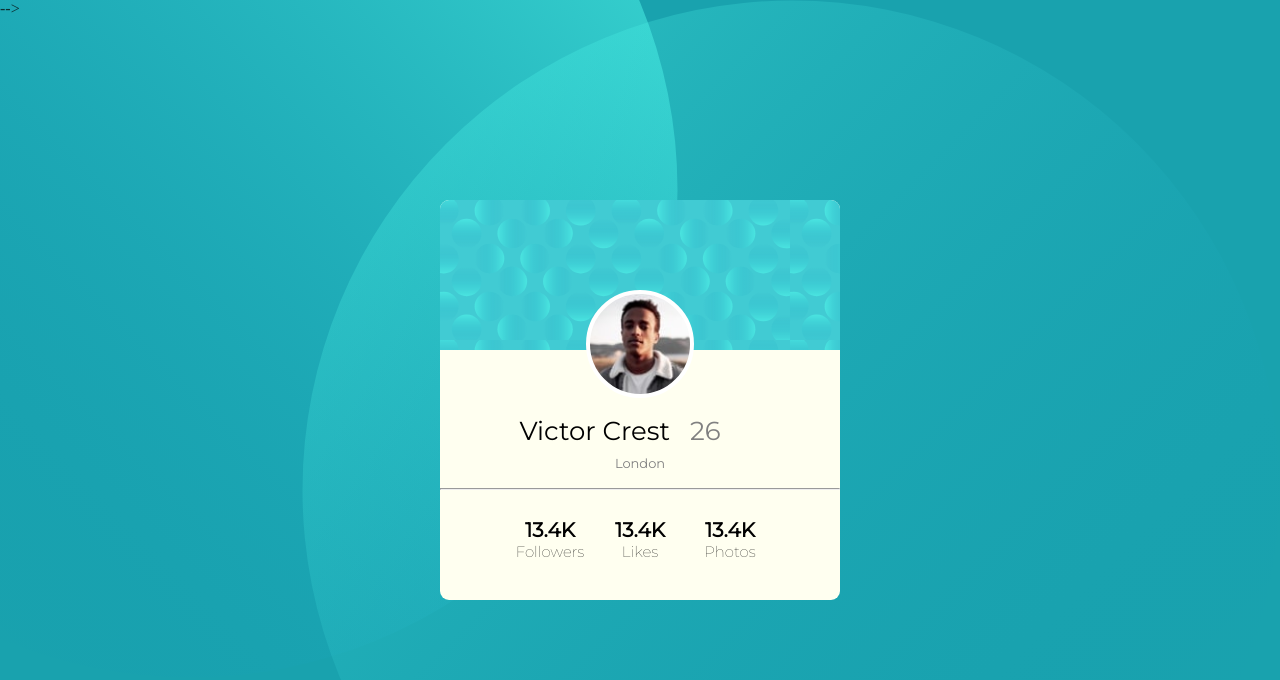
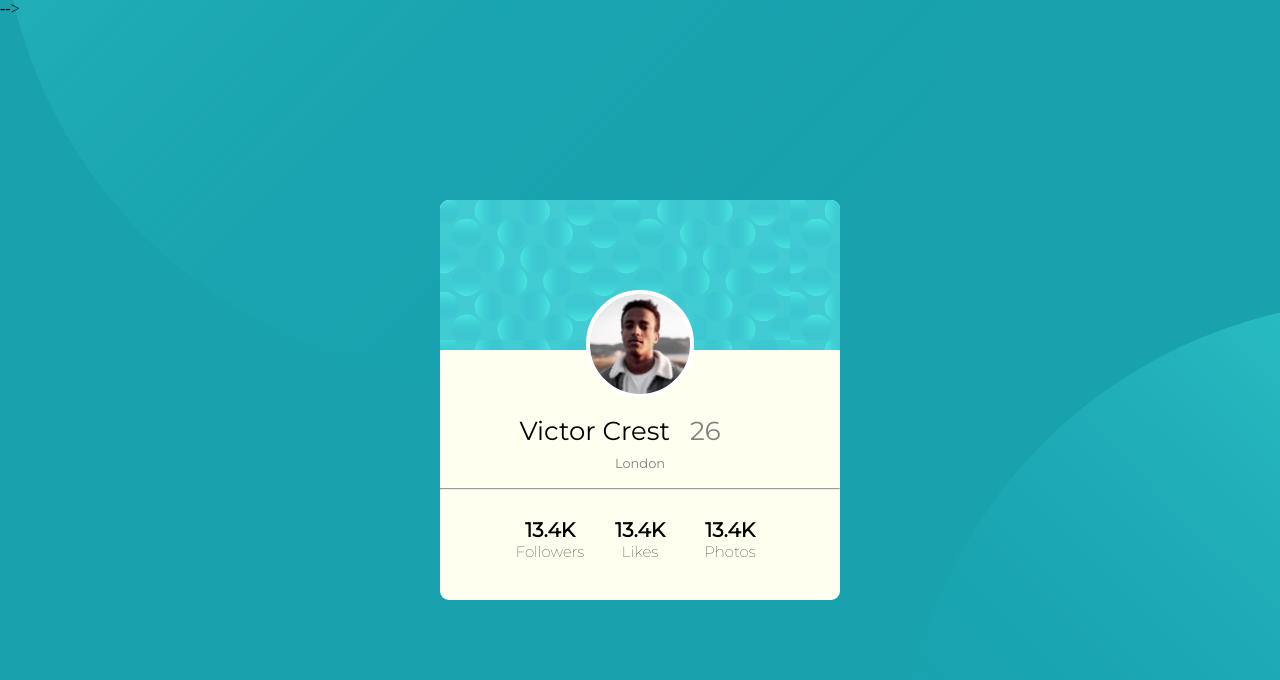
Before and after one commit to eeeandeee/profile-card-challenge, a plain HTML site: page index.html in a window 1280 px wide. Drawn offline with Linux system fonts and the light colour scheme.

Commit message:
updated style sheet to work on web

```diff
--- a/css/stylesheet1.css
+++ b/css/stylesheet1.css
@@ -5,17 +5,18 @@ body{
 
 
 .top-img{
-    margin: -300px 0px -980px -300px;
-    float: left;
-    position: relative;
+    margin: 300px 100px 180px 900px;
+    float: right;
+    position: fixed;
 }
 
 .bot-img{
-    float: right;
+
+    float: left;
+    padding-top: auto;
+    margin-top: -600px;
     position: relative;
-    margin-right: 0px;
-    margin-left: 8000px;
-    margin-bottom: -800px;
+
 }
 
 
```
